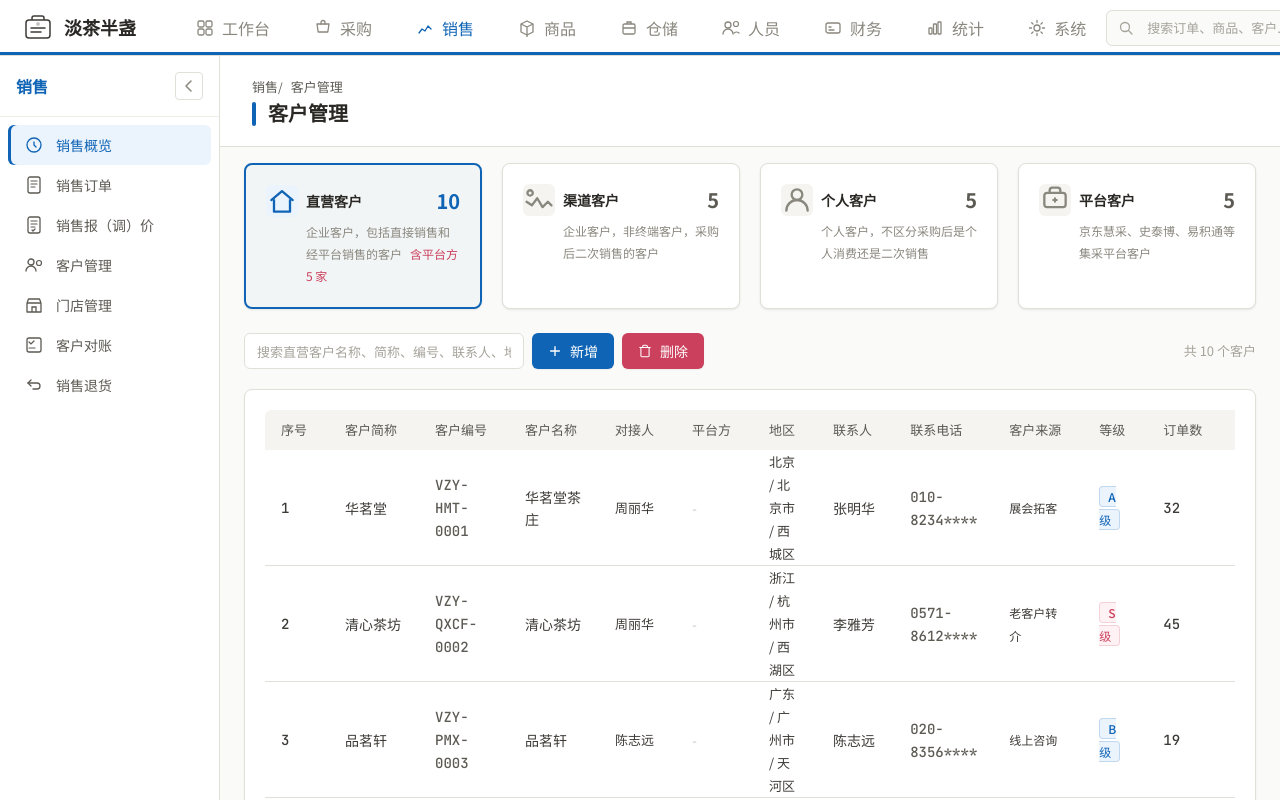
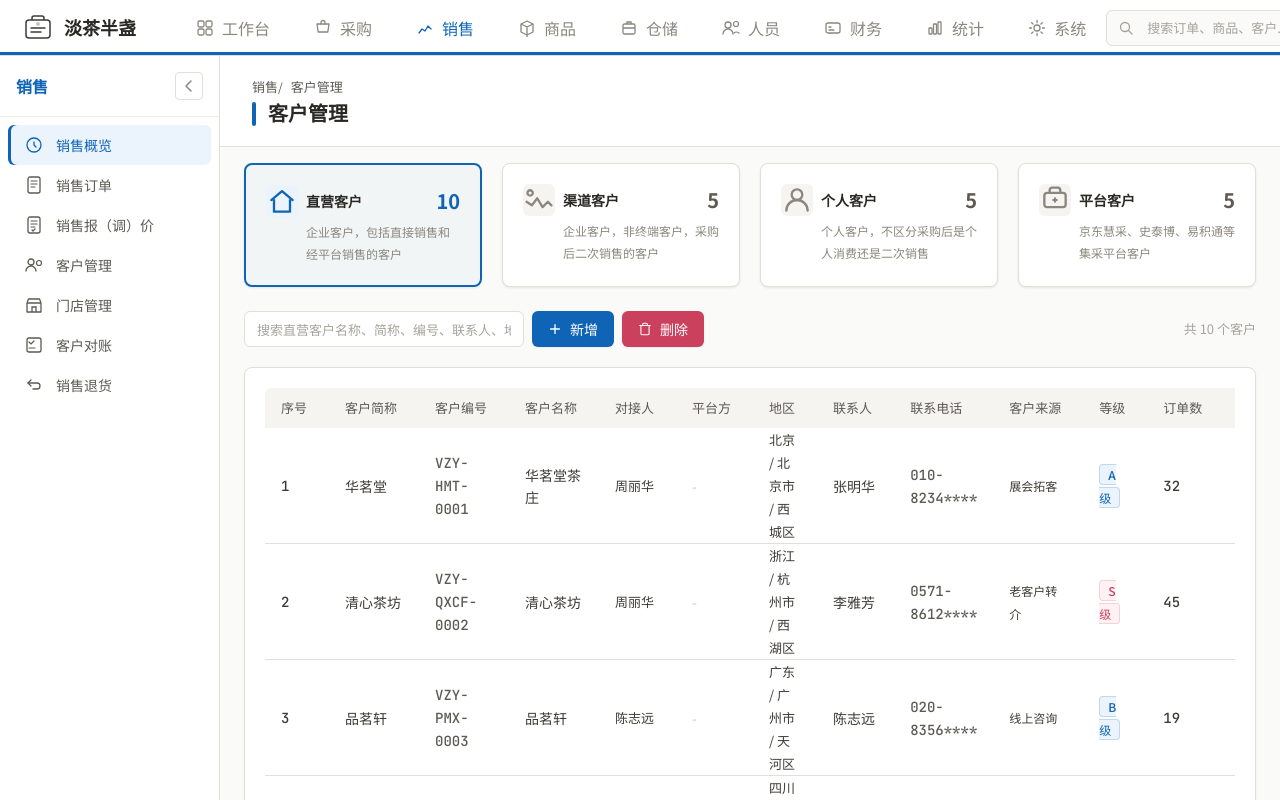
Before and after one commit to zsdxtw/dcbztea-buddy, a React (Vite) app: page /sales/sales-customers in a window 1280 px wide. Shown: the top 800 px of the page. Built offline with nearby package versions, Linux system fonts and the light colour scheme.

Commit message:
feat: 拉取并理解项目文件
Co-authored-by: traeagent <traeagent@users.noreply.github.com>

```diff
--- a/src/pages/sales/SalesCustomers.tsx
+++ b/src/pages/sales/SalesCustomers.tsx
@@ -156,7 +156,6 @@ export default function SalesCustomers() {
               </div>
               <div style={{ fontSize: 'var(--text-xs)', color: 'var(--color-neutral-500)', marginLeft: 40 }}>
                 {t.desc}
-                {t.key === 'direct' && <span style={{ color: SECONDARY, marginLeft: 8 }}>含平台方 {withPlatform} 家</span>}
               </div>
             </div>
           );
```
